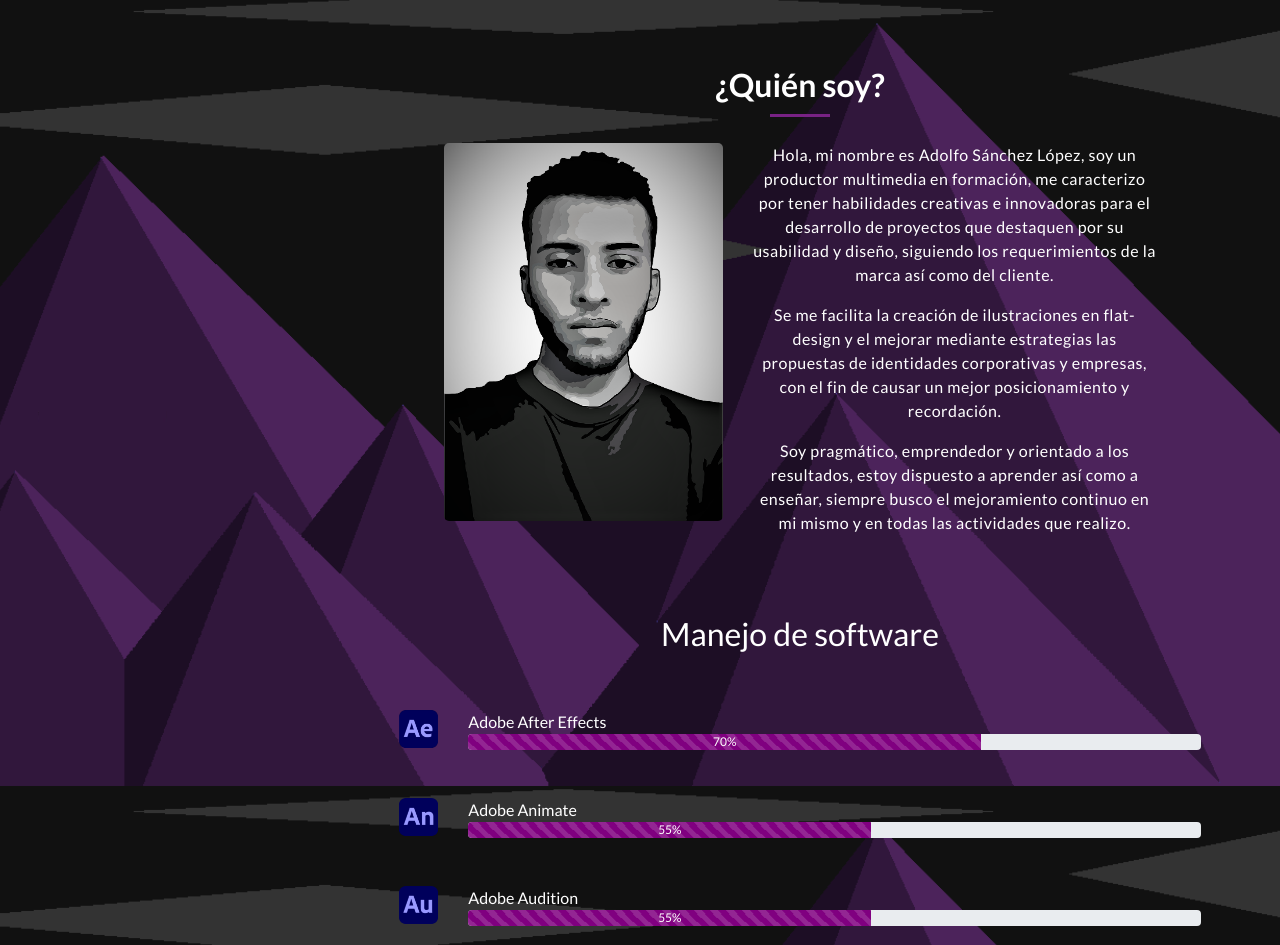
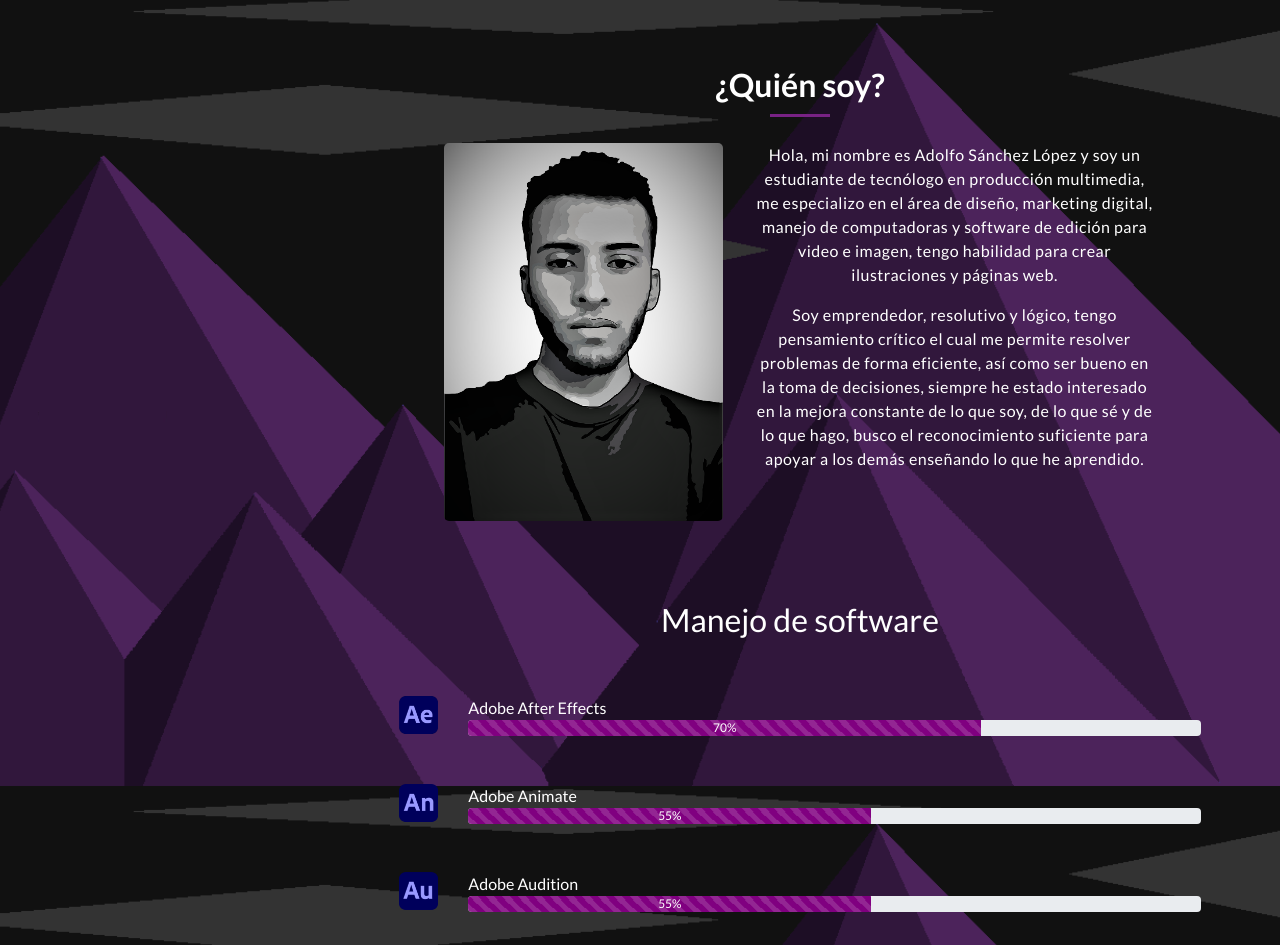
Before and after one commit to Adolfsan99/sanchprod, a plain HTML site: page index.html in a window 1280 px wide. Shown: the part 814-1759 px from the top of the page. Drawn offline with Linux system fonts and the light colour scheme.

Commit message:
Update index.html

```diff
--- a/index.html
+++ b/index.html
@@ -168,19 +168,19 @@
          <p> </p>
          <p> </p>
          <p> </p>
-         <span>Hola, mi nombre es Adolfo Sánchez López, soy un productor multimedia en formación, me caracterizo por tener habilidades creativas e innovadoras para el desarrollo de proyectos que destaquen por su usabilidad y diseño, siguiendo los requerimientos de la marca así como del cliente.
+         <span>Hola, mi nombre es Adolfo Sánchez López y soy un estudiante de tecnólogo en producción multimedia, me especializo en el área de diseño, marketing digital, manejo de computadoras y software de edición para video e imagen, tengo habilidad para crear ilustraciones y páginas web.
          </span>
          <p> </p>
          <p> </p>
          <p> </p>
          <p> </p>
-         <span>Se me facilita la creación de ilustraciones en flat-design y el mejorar mediante estrategias las propuestas de identidades corporativas y empresas, con el fin de causar un mejor posicionamiento y recordación.
+         <span>Soy emprendedor, resolutivo y lógico, tengo pensamiento crítico el cual me permite resolver problemas de forma eficiente, así como ser bueno en la toma de decisiones, siempre he estado interesado en la mejora constante de lo que soy, de lo que sé y de lo que hago, busco el reconocimiento suficiente para apoyar a los demás enseñando lo que he aprendido.
          </span>
          <p> </p>
          <p> </p>
          <p> </p>
          <p> </p>
-         <span>Soy pragmático, emprendedor y orientado a los resultados, estoy dispuesto a aprender así como a enseñar, siempre busco el mejoramiento continuo en mi mismo y en todas las actividades que realizo.
+         <span>
          </span>
          </div>
          </div>
```
